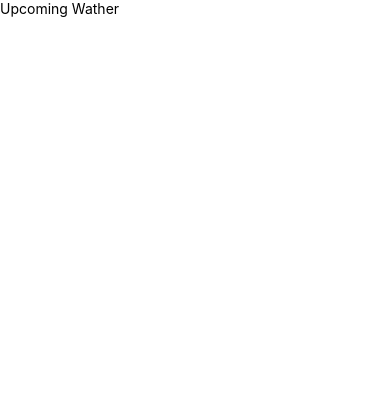
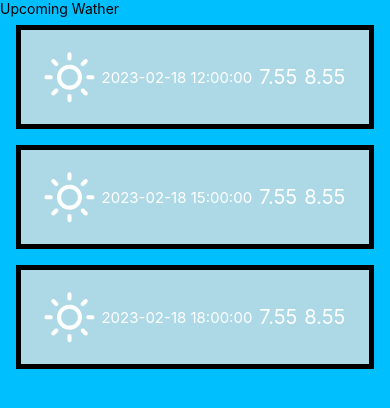
Before and after one commit to david-mbugua/Weather-App, a React Native app: screen / in a window 390 px wide. Shown: the top 408 px of the page. Built offline with nearby package versions, Linux system fonts and the light colour scheme.

Commit message:
Used Lists to showcase upcoming weather

```diff
--- a/src/components/UpcomingWeather.js
+++ b/src/components/UpcomingWeather.js
@@ -1,18 +1,101 @@
 import React from 'react'
-import { SafeAreaView, StyleSheet, Text, FlatList } from 'react-native'
+import { SafeAreaView, StyleSheet, Text, FlatList, View, StatusBar } from 'react-native'
+import { Feather } from '@expo/vector-icons'
 
+const DATA = [
+  {
+    dt_txt: '2023-02-18 12:00:00',
+    main: {
+      temp_max: 8.55,
+      temp_min: 7.55
+    },
+    weather: [
+      {
+        main: 'clear'
+      }
+    ]
+  },
+  {
+    dt_txt: '2023-02-18 15:00:00',
+    main: {
+      temp_max: 8.55,
+      temp_min: 7.55
+    },
+    weather: [
+      {
+        main: 'clouds'
+      }
+    ]
+  },
+  {
+    dt_txt: '2023-02-18 18:00:00',
+    main: {
+      temp_max: 8.55,
+      temp_min: 7.55
+    },
+    weather: [
+      {
+        main: 'Rain'
+      }
+    ]
+  }
+]
+
+const Item = (props) => {
+  const { dt_txt, min, max, condition } = props
+  return (
+    <View style={styles.item}>
+      <Feather name={'sun'} size={50} color={'white'} />
+      <Text style={styles.date}>{dt_txt}</Text>
+      <Text style={styles.temp}>{min}</Text>
+      <Text style={styles.temp}>{max}</Text>
+    </View>
+  )
+}
 const UpcomingWeather = () => {
+  const renderItem = ({ item }) => (
+    <Item
+      condition={item.weather[0].main}
+      dt_txt={item.dt_txt}
+      min={item.main.temp_min}
+      max={item.main.temp_max}
+    />
+  )
   return (
-    <SafeAreaView styles={styles.container}>
-        <Text>Upcoming Wather</Text>
+    <SafeAreaView style={styles.container}>
+      <Text>Upcoming Wather</Text>
+      <FlatList
+        data={DATA}
+        renderItem={renderItem}
+        keyExtractor={(item) => item.dt_txt }
+        />
     </SafeAreaView>
   )
 }
 
-
 const styles = StyleSheet.create({
-    container: {
-        flex: 1,
-    }
+  container: {
+    flex: 1,
+    marginTop: StatusBar.currentHeight || 0,
+    backgroundColor: 'deepskyblue'
+  },
+  item: {
+    padding: 20,
+    marginVertical: 8,
+    marginHorizontal: 16,
+    flexDirection: 'row',
+    justifyContent: 'space-around',
+    alignItems: 'center',
+    borderWidth: 5,
+    backgroundColor: 'lightblue'
+  },
+  temp: {
+    color: 'white',
+    fontSize: 20,
+  },
+  date: {
+    color: 'white',
+    fontSize: 15
+  }
 })
 export default UpcomingWeather
```
